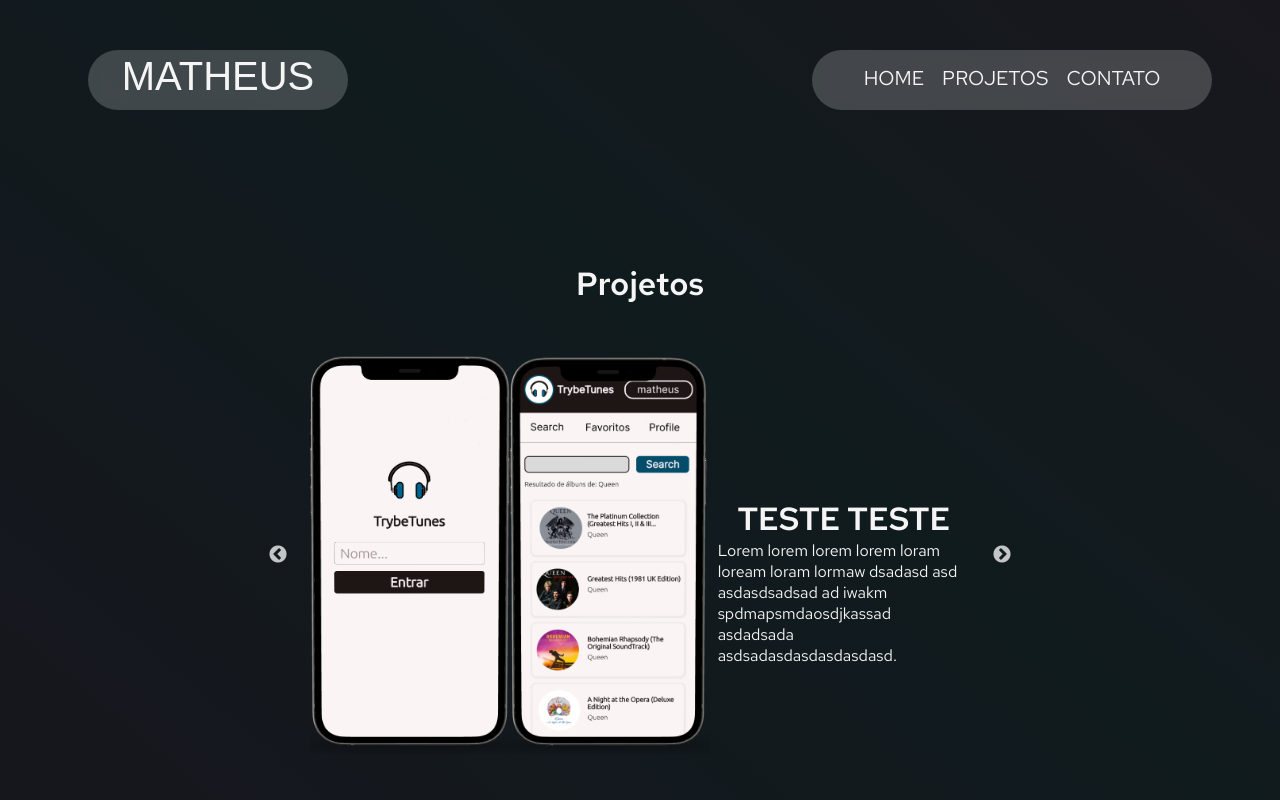
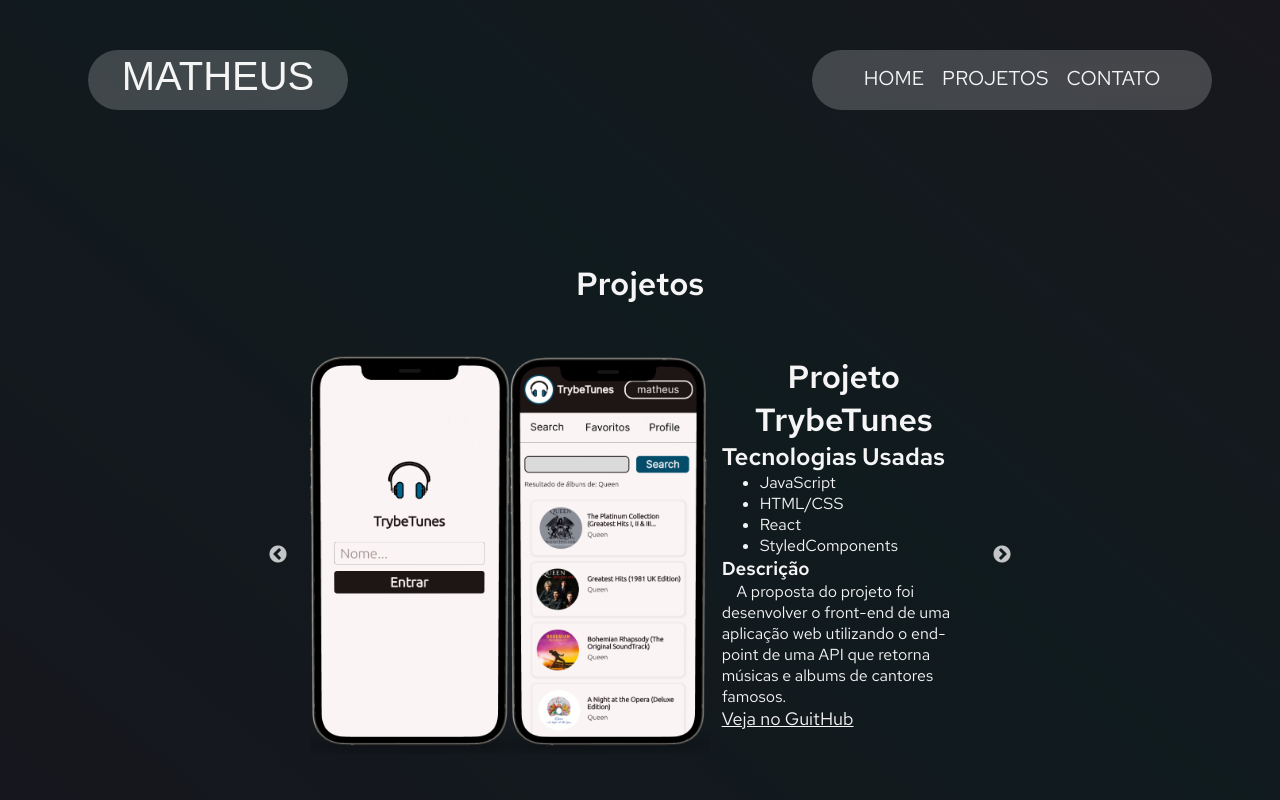
Before and after one commit to matheusjesse/portifolio-matheus-jesse, a React (Create React App) app: page /projetos in a window 1280 px wide. Shown: the top 800 px of the page. Built offline with nearby package versions, Linux system fonts and the light colour scheme; a web font is replaced by a local one.

Commit message:
style: fazendo alteração no estilo do projeto trybe tunes

```diff
--- a/src/componentes/DemoCarousel/index.js
+++ b/src/componentes/DemoCarousel/index.js
@@ -33,12 +33,24 @@
           </img>
         </div>
           <div className="projetoDesc">
-            <h1>TESTE TESTE</h1>
-              <p> Lorem lorem lorem lorem loram loream
-                loram lormaw  dsadasd asd asdasdsadsad
-                ad iwakm spdmapsmdaosdjkassad asdadsada
-                asdsadasdasdasdasdasd.
-              </p>
+            <h1>Projeto TrybeTunes</h1>
+            <h2>Tecnologias Usadas</h2>
+              <ul>
+                <li>JavaScript</li>
+                <li>HTML/CSS</li>
+                <li>React</li>
+                <li>StyledComponents</li>
+              </ul>
+              <h3> Descrição </h3>
+              <p>&nbsp;&nbsp;&nbsp;&nbsp;A proposta do projeto foi
+                desenvolver o front-end de uma aplicação
+                 web utilizando o end-point de uma API que retorna músicas
+                 e albums de cantores famosos.</p>
+                 <a
+                    href="https://github.com/matheusjesse/projeto-trybetunes"
+                    target="_blank"
+                    rel="noopener noreferrer"
+                  > Veja no GuitHub </a>
           </div>
       </div>
       </DemoCarouselContainer>
--- a/src/componentes/DemoCarousel/style.js
+++ b/src/componentes/DemoCarousel/style.js
@@ -21,6 +21,26 @@
   width: 260px;
 }
 
+.projetoDesc h1 {
+  margin: 0px;
+}
+
+div ul {
+  margin-left:
+}
+
+h2, h3, p {
+  margin-left: 4px;
+}
+
+ul li {
+  margin-left: 42px;
+}
+
+a {
+  font-size: 18px;
+  margin-left: 4px;
+}
 
 `
 
```
